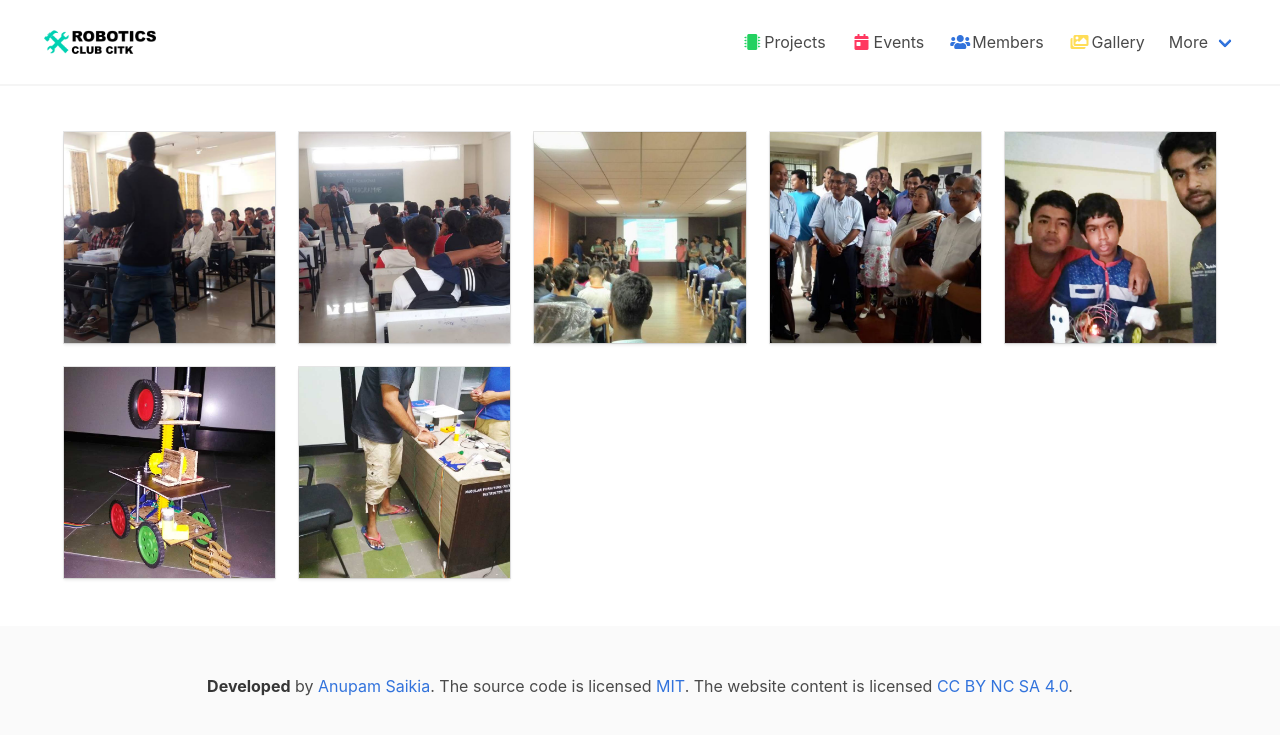
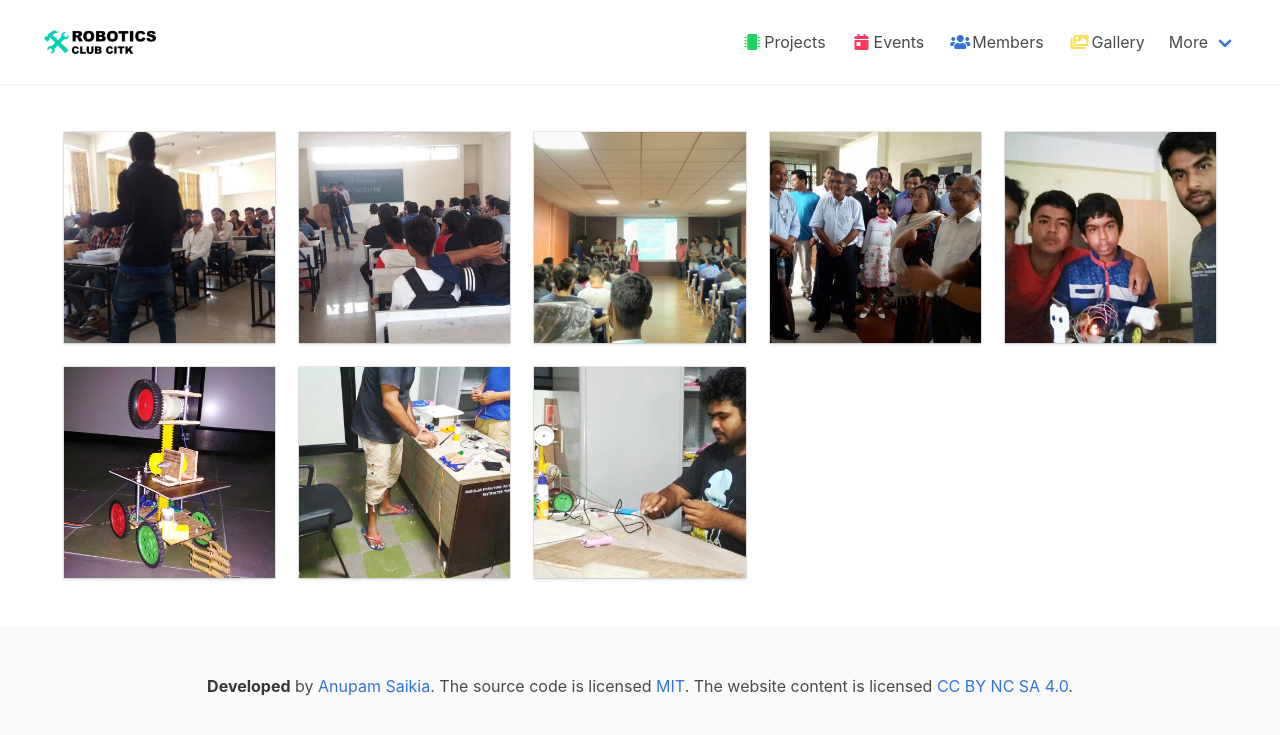
Before and after one commit to robotics-club-citk/robotics-club-citk.github.io, a Jekyll site: the page built from gallery.html, in a window 1280 px wide. Shown: the top 735 px of the page. Built offline with Jekyll 4.4.1, drawn with Linux system fonts in a browser that asks for light colours.

Commit message:
added 1 pic in gallery

```diff
--- a/gallery.html
+++ b/gallery.html
@@ -19,4 +19,6 @@ images:
     size: 768x1024
   - path: 'assets/img/gallery/IMG_20170828_210603.jpg'
     size: 1024x768
+  - path: 'assets/img/gallery/IMG_20170830_192851.jpg'
+    size: 1024x768
 ---
```
Also changed, not shown: assets/img/gallery/IMG_20170830_192851.jpg (added).
